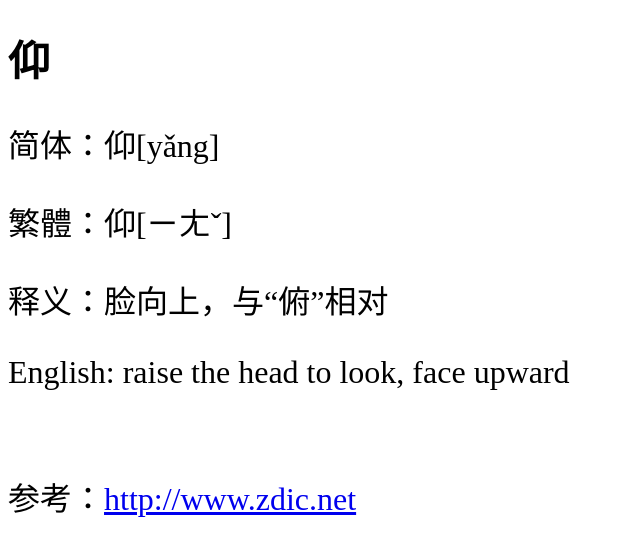
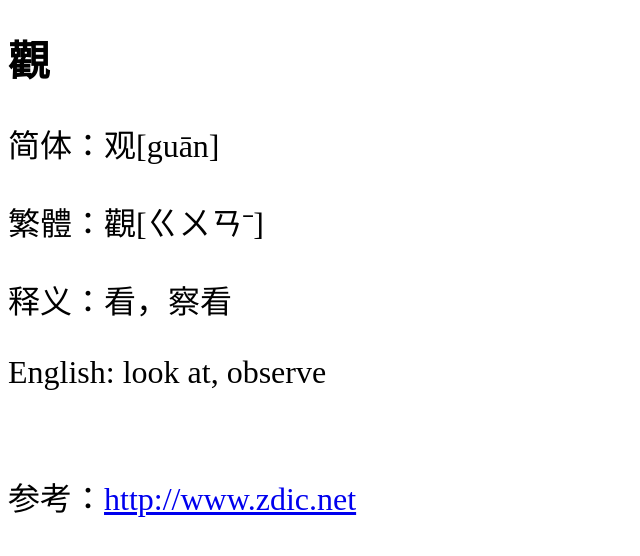
Before and after one commit to shengzhe/livecalligraphy, a Jekyll site: the page built from _posts/2012-08-31-LanTing-95.html, in a window 1280 px wide. Shown: the top 556 px of the page, without its empty margins (0-640 px from the left). Built offline with Jekyll 4.4.1, drawn with Linux system fonts in a browser that asks for light colours; Markdown is read by kramdown in place of the engine named in the settings.

Commit message:
Update 2012-08-31-LanTing-95.html

```diff
--- a/_posts/2012-08-31-LanTing-95.html
+++ b/_posts/2012-08-31-LanTing-95.html
@@ -2,10 +2,10 @@
 layout: default
 title: 兰亭集序第95个字 (95th character of Lan Ting)
 ---
-<h1>仰</h1>
-<p>简体：仰[yǎng]</p>
-<p>繁體：仰[ㄧㄤˇ]</p>
-<p>释义：脸向上，与“俯”相对</p>
-<p>English: raise the head to look, face upward</p>
+<h1>觀</h1>
+<p>简体：观[guān]</p>
+<p>繁體：觀[ㄍㄨㄢˉ]</p>
+<p>释义：看，察看</p>
+<p>English: look at, observe</p>
 <br/>
-<p>参考：<a href="http://www.zdic.net/zd/zi/ZdicE4ZdicBBZdicB0.htm">http://www.zdic.net</a></p>
+<p>参考：<a href="http://www.zdic.net/zd/zi/ZdicE8ZdicA7Zdic82.htm">http://www.zdic.net</a></p>
```
